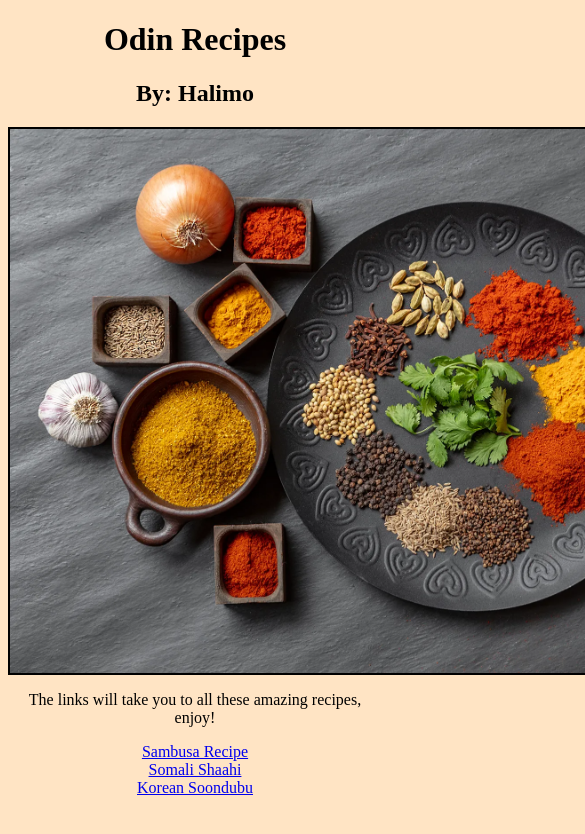
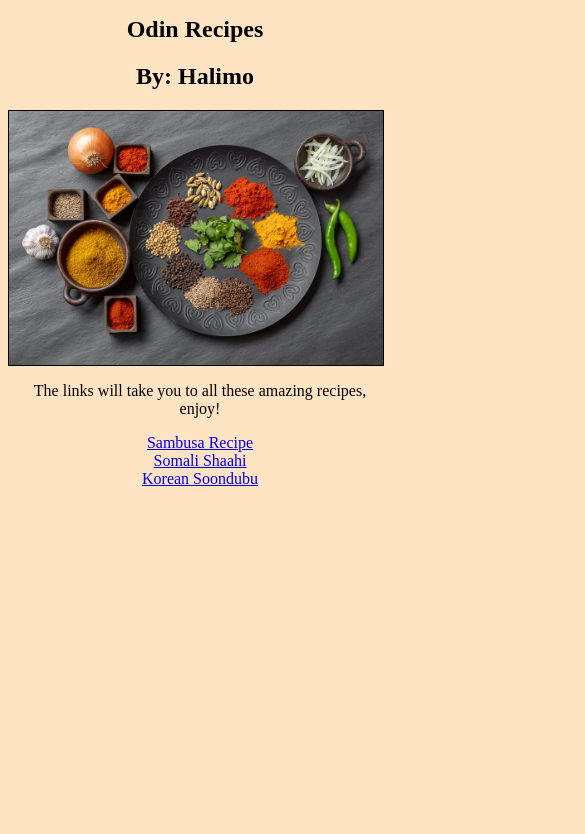
Before and after one commit to Halimo9812/odin-recipes, a plain HTML site: page index.html in a window 390 px wide. Shown: the top 834 px of the page, 585 px wide, since content can reach past the window. Drawn offline with Linux system fonts and the light colour scheme.

Commit message:
added media query

```diff
--- a/recipes/styles.css
+++ b/recipes/styles.css
@@ -58,3 +58,21 @@ iframe{
         width: 100%;
         height: 100%;
 }
+
+@media screen and (max-width:768px){
+
+    .food {
+        width: 100%; /* Image will take up the full width of its container */
+        max-width: 768px; /* Prevents image from stretching too large */
+        height: auto; /* Maintains aspect ratio */
+    }
+
+    h1, h2 {
+        font-size: 1.5rem; /* Smaller heading size */
+    }
+
+    p {
+        font-size: 1rem; /* Adjust paragraph text size */
+    }
+
+}
--- a/style.css
+++ b/style.css
@@ -19,3 +19,20 @@ h1,h2{
         padding: 0;            /* Removes the default padding */
         margin: 0;             /* Removes the default margin */
     }
+
+    @media  screen and (max-width:740px) {
+        img {
+            width: 100%;  /* Make the image take up the full width of its container */
+            max-width: 100%;  /* Prevent it from stretching too wide */
+            height: auto;  /* Maintain aspect ratio */
+            border-width: 1px;  /* Thinner border on mobile */
+        }
+
+        h1, h2 {
+            font-size: 1.5rem;  /* Smaller font size for headings */
+        }
+
+        ul {
+            padding-left: 10px;  /* Add some padding to make it look cleaner */
+        }
+    }
```
